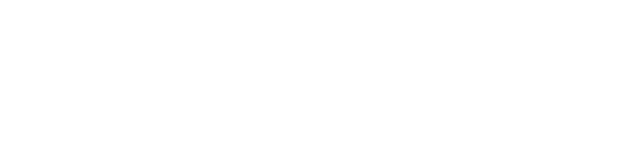
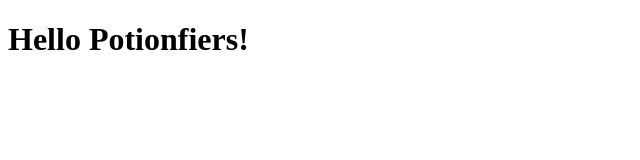
Before and after one commit to yuujiminn/potionfy, a plain HTML site: page index.html in a window 1280 px wide. Shown: the whole page, without its empty margins (0-640 px from the left). Drawn offline with Linux system fonts and the light colour scheme.

Commit message:
Add landing message. #1

```diff
--- a/index.html
+++ b/index.html
@@ -7,5 +7,6 @@
     <title>Welcome to Potionfy!</title>
 </head>
 <body>
+    <h1>Hello Potionfiers!</h1>
 </body>
 </html>
```
